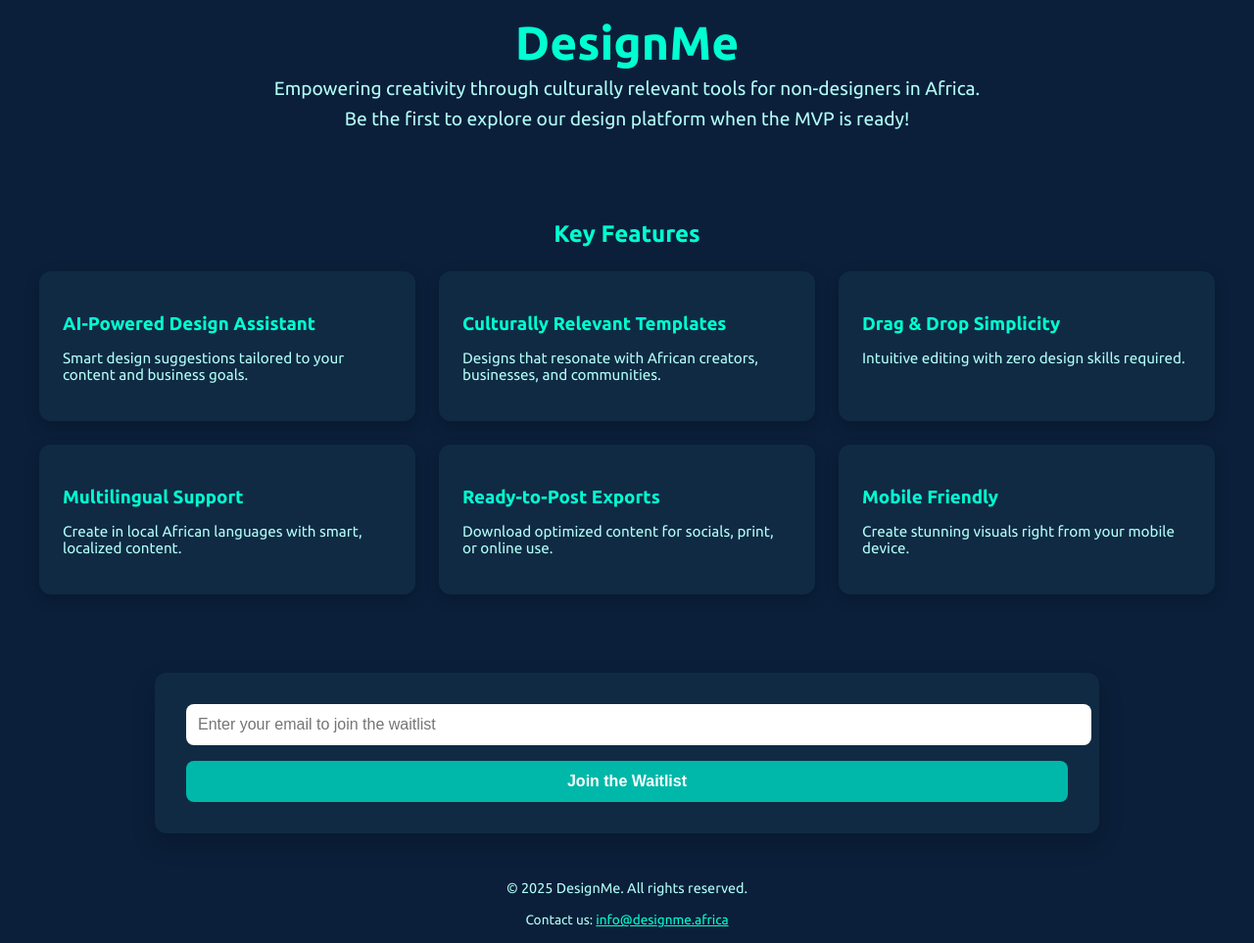
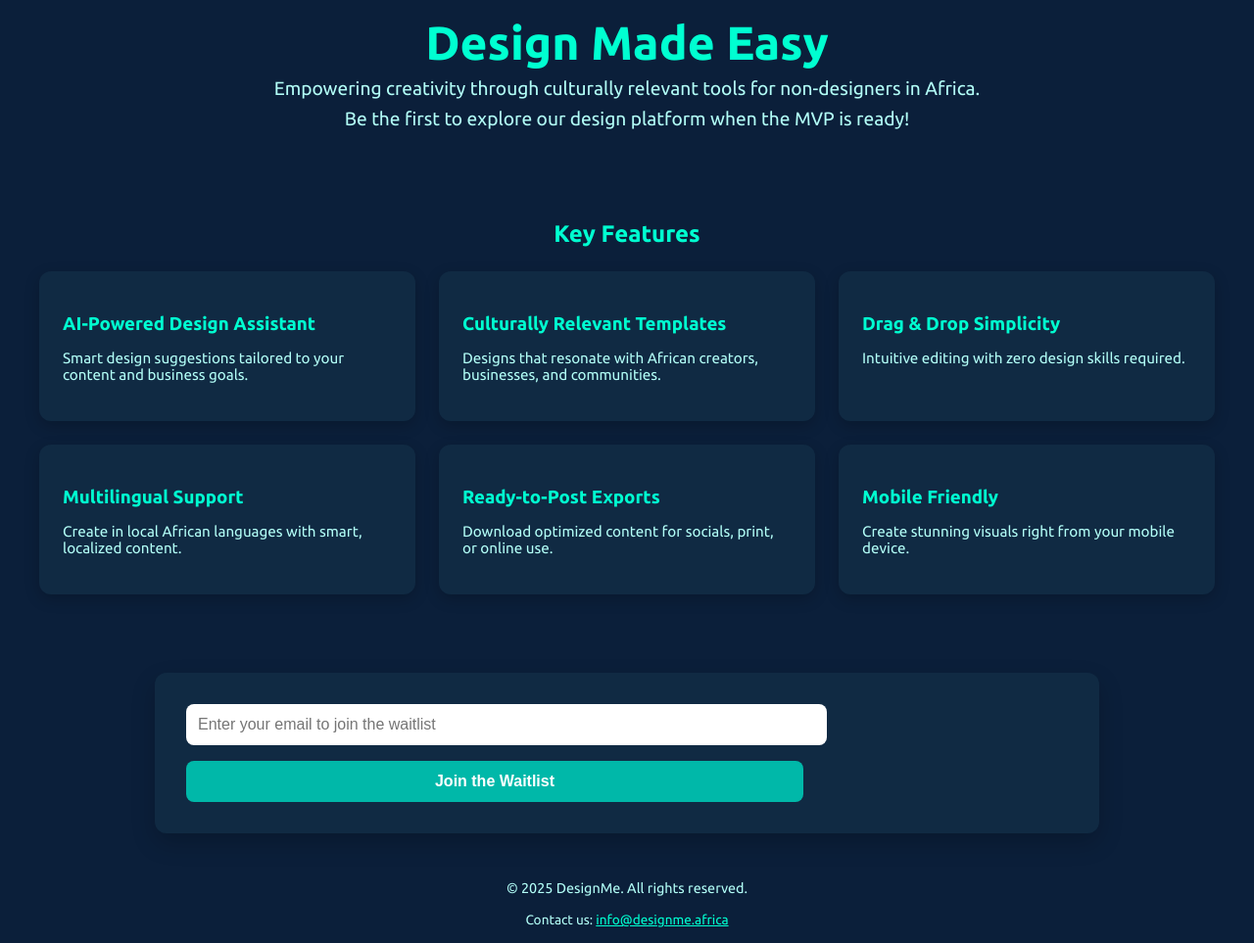
Before and after one commit to jauntybugs/designMe, a plain HTML site: page index.html in a window 1280 px wide. Shown: the part 125-1088 px from the top of the page at 98% size. Drawn offline with Linux system fonts and the light colour scheme.

Commit message:
Update index.html

```diff
--- a/index.html
+++ b/index.html
@@ -115,7 +115,7 @@
     }
 
     .waitlist-form input[type="email"] {
-      width: 100%;
+      width: 70%;
       padding: 0.75rem;
       border: none;
       border-radius: 8px;
@@ -124,7 +124,7 @@
     }
 
     .waitlist-form button {
-      width: 100%;
+      width: 70%;
       padding: 0.75rem;
       background-color: #00B8A9;
       border: none;
@@ -156,7 +156,7 @@
 <body>
   <header>
     <img class="logo" src="https://res.cloudinary.com/dreamsavvy/image/upload/v1747317066/designMe_Logo_le5acv.png" alt="DesignMe Logo" />
-    <h1>DesignMe</h1>
+    <h1>Design Made Easy</h1>
     <p>Empowering creativity through culturally relevant tools for non-designers in Africa.</p>
     <p>Be the first to explore our design platform when the MVP is ready!</p>
   </header>
@@ -191,8 +191,9 @@
     </div>
   </section>
 
-  <form class="waitlist-form" onsubmit="sendEmail(event)">
-    <input id="user-email" type="email" placeholder="Enter your email to join the waitlist" required />
+  <!-- ✅ FORM WITH FORMSPREE -->
+  <form class="waitlist-form" action="https://formspree.io/f/mkgrkevy" method="POST">
+    <input type="email" name="email" placeholder="Enter your email to join the waitlist" required />
     <button type="submit">Join the Waitlist</button>
   </form>
 
```
